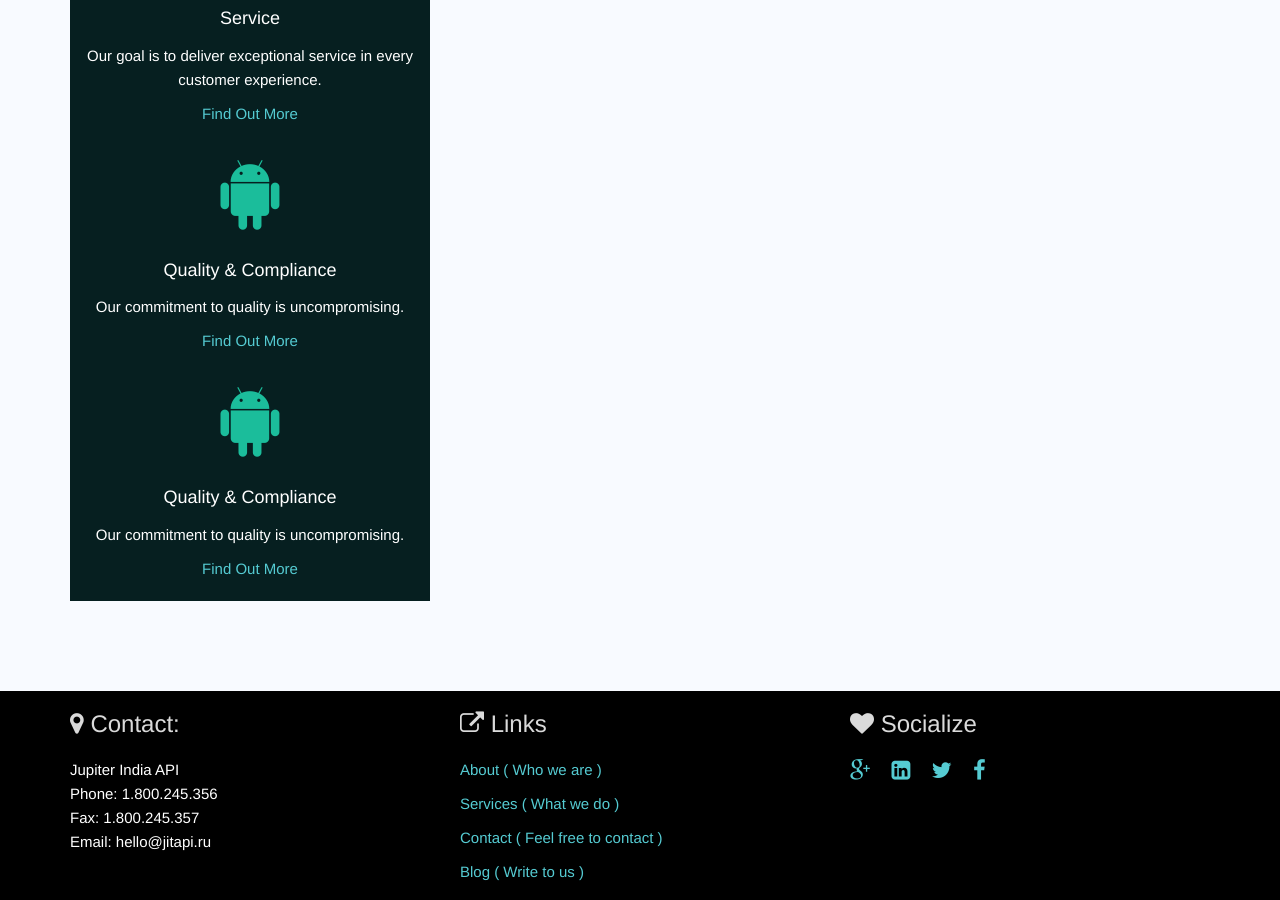
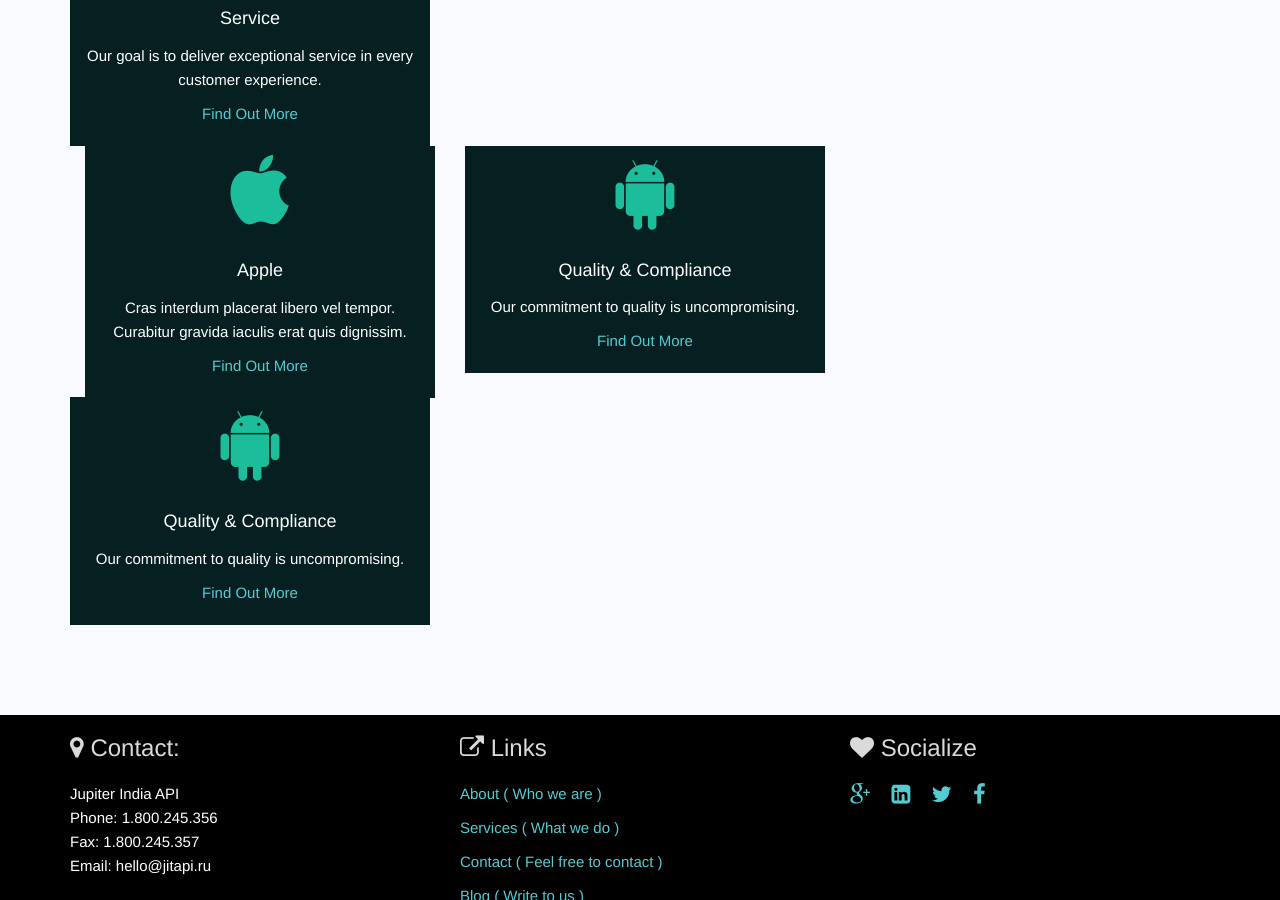
Before and after one commit to jitapi/jitapi.github.io, a Jekyll site: the page built from index.html, in a window 1280 px wide and 900 px high, scrolled down 744 px. Built offline with Jekyll 4.4.1, drawn with Linux system fonts in a browser that asks for light colours.

Commit message:
Update home_style.html

```diff
--- a/_layouts/home_style.html
+++ b/_layouts/home_style.html
@@ -93,7 +93,16 @@
                     </div>
                 </div>
             </div>
+            <div class="col-lg-4 col-md-4 col-sm-4 col-xs-12">
+                <div class="services-group wow animated zoomIn" data-wow-offset="40">
+                    <p class="services-icon"><i class="fa fa-apple fa-5x"></i></p>
+                    <h4 class="services-title">Apple</h4>
+                    <p class="services-body">Cras interdum placerat libero vel tempor. Curabitur gravida iaculis erat quis dignissim.</p>
+                    <p class="services-more"><a href="#">Find Out More</a></p>
+                </div>
+            </div>
             <!-- End Serivces Row 1 -->
+
 
              <!-- Begin Services Row 2 -->
              <div class="row services-row services-row-head services-row-2  ">
```
